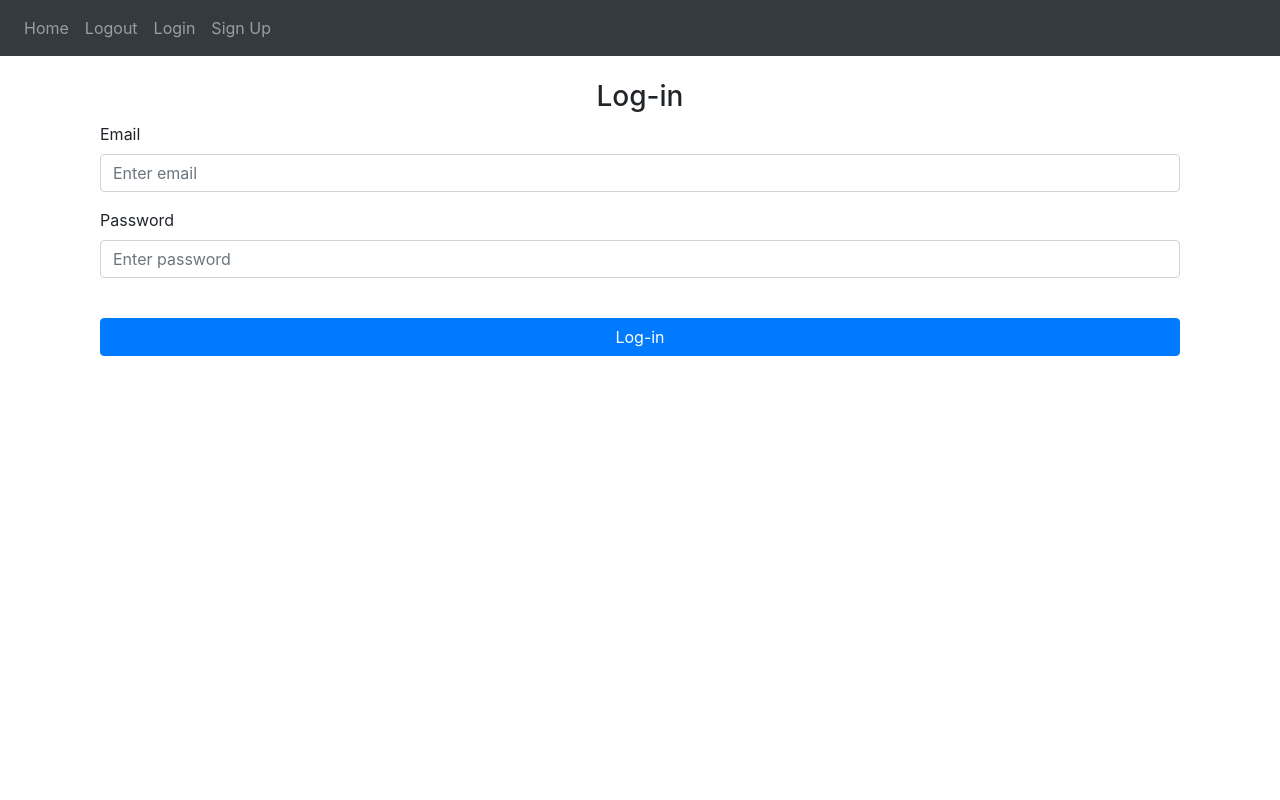
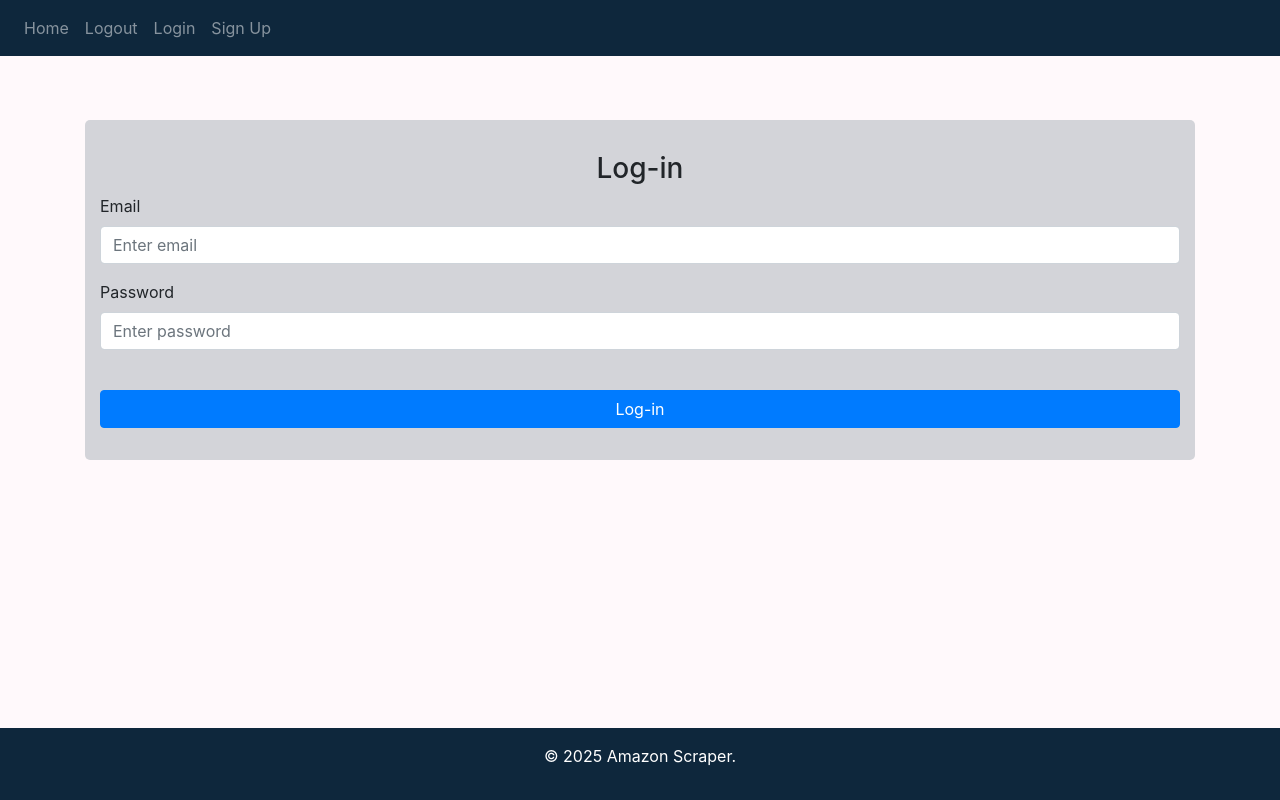
Before and after one commit to LilieStead/pyWebDev, a Flask app: page /login in a window 1280 px wide. Run offline with Flask 3, Linux system fonts and the light colour scheme; some libraries are stand-ins or nearby versions.

Commit message:
Small style update

```diff
--- /dev/null
+++ b/website/static/js/year.js
@@ -0,0 +1,10 @@
+// getYear.js
+function getCurrentYear() {
+    const currentYear = new Date().getFullYear();
+    return currentYear;
+}
+
+document.addEventListener("DOMContentLoaded", function() {
+    // Set the year in the footer when the document is loaded
+    document.getElementById('year').textContent = getCurrentYear();
+});
--- a/website/static/style.css
+++ b/website/static/style.css
@@ -4,3 +4,20 @@
     background-color: #f8d7da;
     border-color: #f5c6cb;
 }
+
+#header{
+    background-color: #0e273c;
+}
+
+body{
+    background-color: #fff9fb;
+}
+form{
+    background-color: #d3d4d9;
+    padding: 2rem;
+    border-radius: 5px;
+}
+
+footer{
+    background-color: #0e273c;
+}
--- a/website/templates/base.html
+++ b/website/templates/base.html
@@ -21,7 +21,7 @@
 
     </header>
     <body>
-      <nav class="navbar navbar-expand-lg navbar-dark bg-dark">
+      <nav class="navbar navbar-expand-lg navbar-dark" id="header">
         <button class="navbar-toggler" type="button" data-toggle="collapse"data-target="#navbar">
           <span class="navbar-toggler-icon"></span>
         </button>
@@ -74,4 +74,10 @@
   <script src="https://maxcdn.bootstrapcdn.com/bootstrap/4.4.1/js/bootstrap.min.js"></script>
 
     </body>
+    <footer class="text-white text-center py-3 fixed-bottom">
+      <p>&copy; <span id="year"></span> Amazon Scraper.</p>
+    </footer>
+
+    <!-- Include the external JavaScript file -->
+    <script src="{{ url_for('static', filename='js/year.js') }}"></script>
 </html>
--- a/website/templates/login.html
+++ b/website/templates/login.html
@@ -2,6 +2,7 @@
 {% block title %}Log-in{% endblock %}
 
 {% block content %}
+<div style="height: 5vh;"></div>
 <form method="POST" class="container mt-4">
     <h3 class="text-center">Log-in</h3>
 
```
